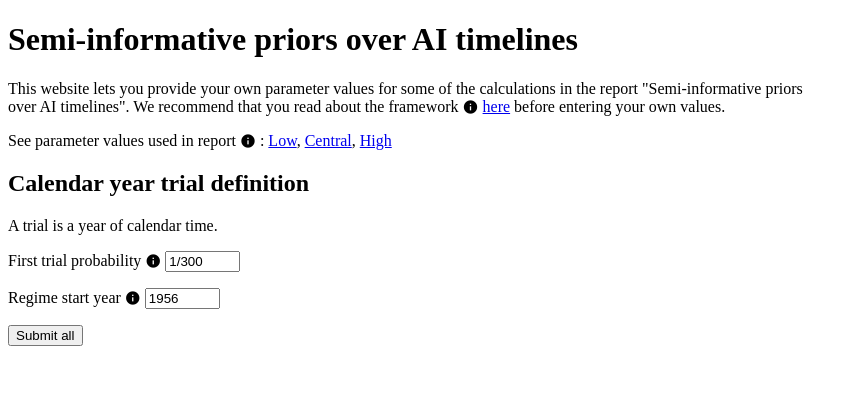
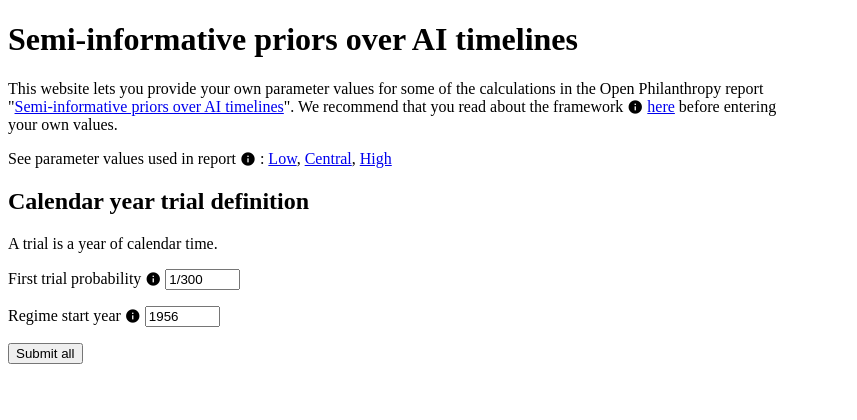
Before and after one commit to tadamcz/ai-timelines-priors, a Flask app: template templates/index.html in a window 1280 px wide. Shown: the top 420 px of the page, without its empty margins (0-857 px from the left). Run offline with Flask 2, Linux system fonts and the light colour scheme; the template is opened without the code that fills it: values that come from a table or form of the project are taken from there, others are empty; some libraries are stand-ins or nearby versions.

Commit message:
change to language

```diff
--- a/templates/index.html
+++ b/templates/index.html
@@ -36,7 +36,7 @@
 {% from "_macros.html" import render_field, render_field_nolabel, render_checkbox, table_data, info, cdf_table, output_pane %}
 
 <p>This website lets you provide your own parameter values for some of the calculations
-    in the report "Semi-informative priors over AI timelines".
+    in the Open Philanthropy report "<a href="https://www.openphilanthropy.org/blog/report-semi-informative-priors">Semi-informative priors over AI timelines</a>".
     We recommend that you read about the framework {{ info("
     <p>AI R&D is modelled as a series of ‘trials’ where each trial has a constant but unknown probability <i>p</i> of developing AGI.</p>
     <p>We place a prior over <i>p</i> and update the prior when we observe trials that fail to develop AGI.</p>
```
